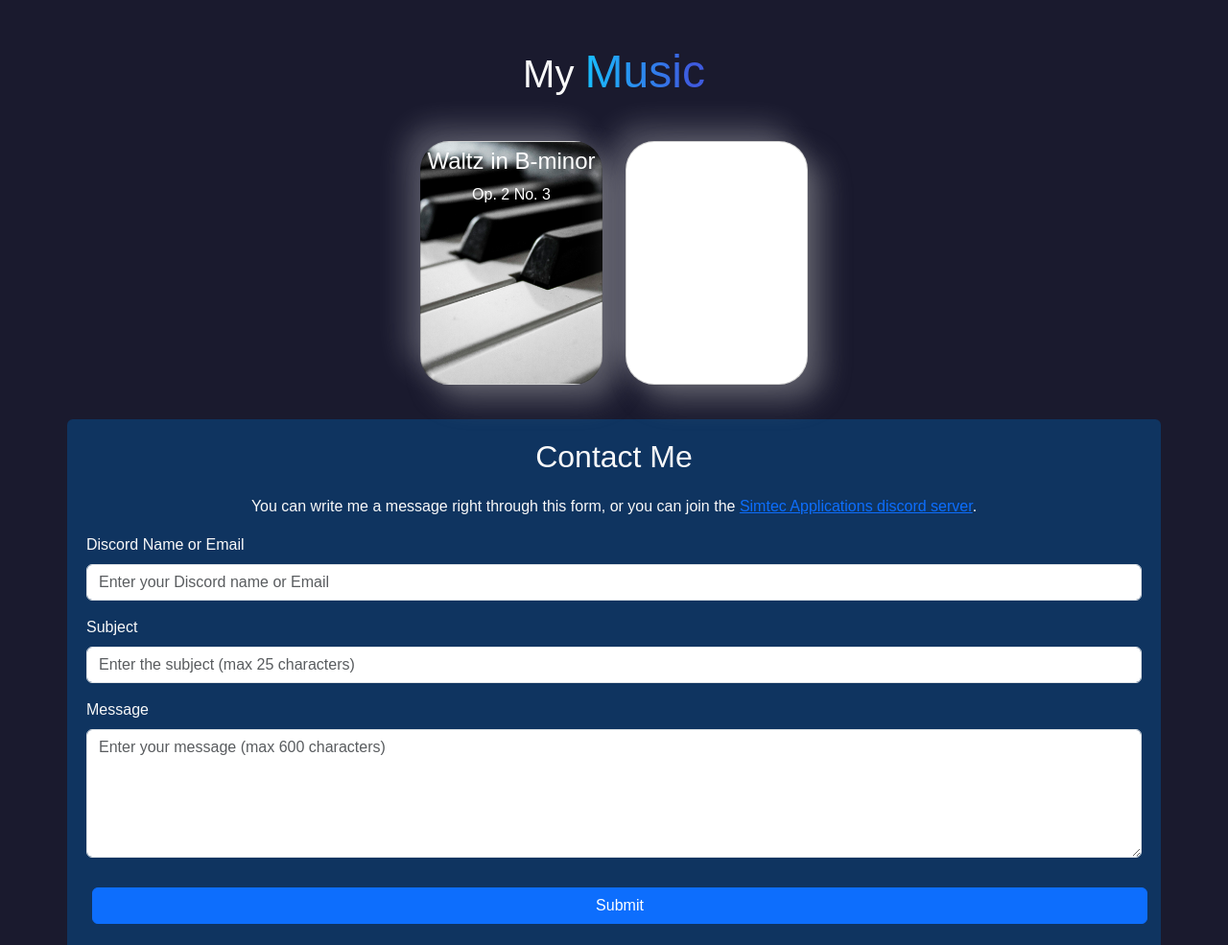
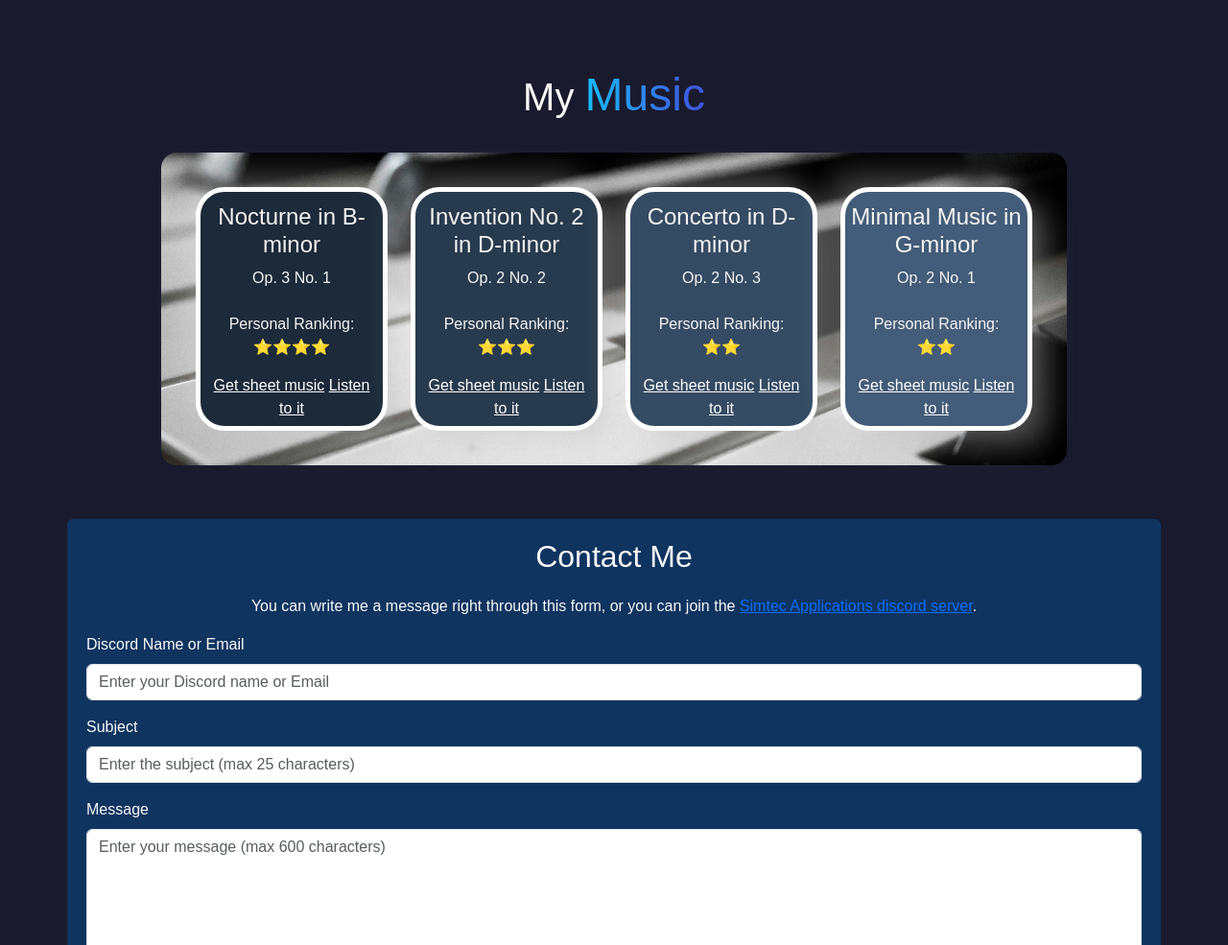
Before and after one commit to IssueCy/portfolio, a plain HTML site: page index.html in a window 1280 px wide. Shown: the part 1300-2285 px from the top of the page at 96% size. Drawn offline with nearby package versions, Linux system fonts and the light colour scheme; a web font is replaced by a local one.

Commit message:
finished music section, need to add pdf sheet music to #1 and #2 and need to add audio examples for all 4

```diff
--- a/css/indexStyles.css
+++ b/css/indexStyles.css
@@ -170,23 +170,49 @@ body {
     -webkit-text-fill-color: transparent;
 }
 
-.card {
-    width: 190px;
+.ui-card {
+    width: 200px;
     height: 254px;
     margin: 12px;
     padding: 6px;
+    padding-top: 12px;
     border-radius: 30px;
     box-shadow: 15px 15px 30px #bebebe69, -15px -15px 30px #ffffff3d;
+    color: whitesmoke;
+    border: 5px solid #ffffff;
 }
 
-#card1 {
+.music-card-section {
     background-image: url("/assets/piano.jpeg");
     background-size: cover;
     background-position: center;
     background-repeat: no-repeat;
-    color: white;
+    border-radius: 16px;
+    padding: 24px;
+    margin-bottom: 32px;
 }
 
+#card1 {
+    background-color: #1c2a3a;
+}
+
+#card2 {
+    background-color: #283a4e;
+}
+
+#card3 {
+    background-color: #354b64;
+}
+
+#card4 {
+    background-color: #435c79;
+}
+
+.music-link {
+    text-decoration: underline;
+    color: white;
+    cursor: pointer;
+}
 
 /* -               -*/
 
--- a/index.html
+++ b/index.html
@@ -50,6 +50,8 @@
       <p>I'm a <span style="color: rgb(47, 255, 0);">Web</span> developer, I play the <span
           style="color: rgb(47, 255, 0);">piano</span> and the <span style="color: rgb(47, 255, 0);">guitar</span> and I
         <span style="color: rgb(47, 255, 0);">compose</span> classical pieces!
+        <br>
+        Also, I'm a competitive <span style="color: rgb(47, 255, 0);">swimmer</span>.
       </p>
       <br>
       <br>
@@ -75,15 +77,19 @@
   <div class="about-section">
     <img id="gif" src="assets/Coding workshop.gif" alt="gif" class="tech-illustration">
     <div class="right-text-section">
-      I started learning <span style="color: yellow;">JavaScript</span> in early 2024 and since then, I created a <a
+      I started learning <span style="color: yellow;">JavaScript</span> in early 2024 and since then, created a <a
         href="products.html" style="text-decoration: underline; color: rgba(87, 137, 255, 0.896);">list of projects</a>
       I'm keen on
       presenting to <span style="font-weight: bold;">you</span>.
       <br><br>
       Feel free to look around this <span style="background-color: rgba(0, 255, 255, 0.281);">portfolio</span>,
       I will try to update it from<span style="font-style: italic;"> time to time</span>.
-      Contact me if you want to <span style="text-decoration: underline;">collaborate</span> or <span
-        style="text-decoration: underline;">share</span> your thoughts about this or other projects of mine. <br>
+      <a style="color: aqua;" href="#" onclick="window.scrollTo({
+        top: document.getElementById('contactSection').offsetTop - 100,
+        behavior: 'smooth'
+      });">Contact ⇓</a> me if you want to <span style="text-decoration: underline;">share</span> your thoughts,
+      especially about my music or about other
+      projects of mine. <br>
     </div>
   </div>
 
@@ -137,12 +143,41 @@
     <h1>My <label>Music</label></h1>
     <br>
     <div class="music-card-section">
-      <div id="card1" class="card">
-        <h4>Waltz in B-minor</h4>
+      <div id="card1" class="ui-card">
+        <h4>Nocturne in B-minor</h4>
+        <span>Op. 3 No. 1</span>
+        <br><br>
+        <span>Personal Ranking:</span>
+        <p>⭐⭐⭐⭐</p>
+        <a class="music-link" href="#">Get sheet music</a>
+        <a class="music-link" href="#">Listen to it</a>
+      </div>
+      <div id="card2" class="ui-card">
+        <h4>Invention No. 2 in D-minor</h4>
+        <span>Op. 2 No. 2</span>
+        <br><br>
+        <span>Personal Ranking:</span>
+        <p>⭐⭐⭐</p>
+        <a class="music-link" href="#">Get sheet music</a>
+        <a class="music-link" href="#">Listen to it</a>
+      </div>
+      <div id="card3" class="ui-card">
+        <h4>Concerto in D-minor</h4>
         <span>Op. 2 No. 3</span>
+        <br><br>
+        <span>Personal Ranking:</span>
+        <p>⭐⭐</p>
+        <a download class="music-link" href="assets/Concerto in D-minor Op. 4 No. 1.pdf">Get sheet music</a>
+        <a class="music-link" href="#">Listen to it</a>
       </div>
-      <div class="card">
-
+      <div id="card4" class="ui-card">
+        <h4>Minimal Music in G-minor</h4>
+        <span>Op. 2 No. 1</span>
+        <br><br>
+        <span>Personal Ranking:</span>
+        <p>⭐⭐</p>
+        <a download class="music-link" href="assets/MinimalMusic.pdf">Get sheet music</a>
+        <a class="music-link" href="#">Listen to it</a>
       </div>
     </div>
   </div>
```
Also changed, not shown: 2 other files.
